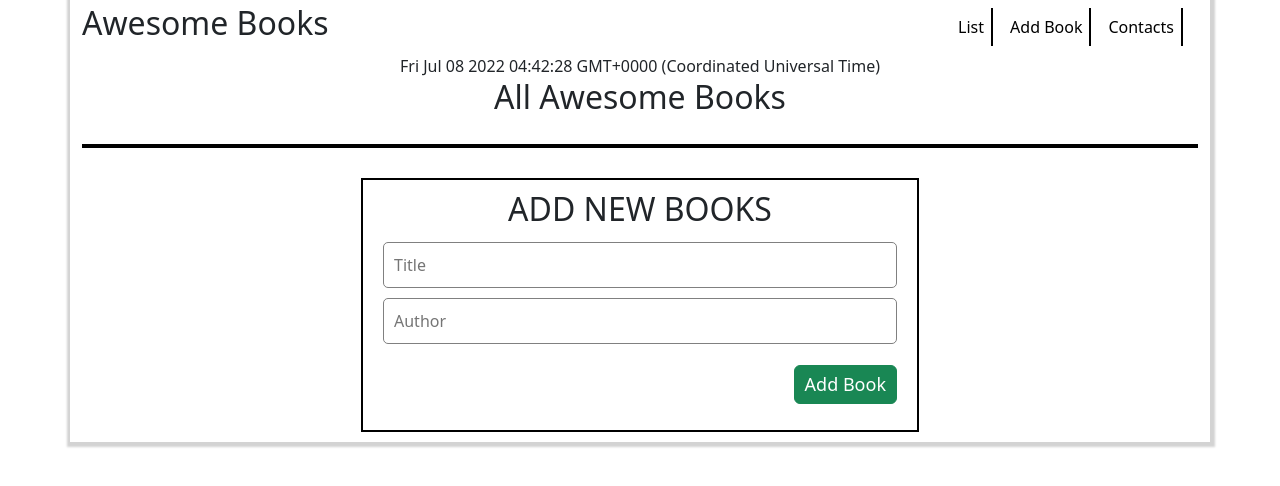
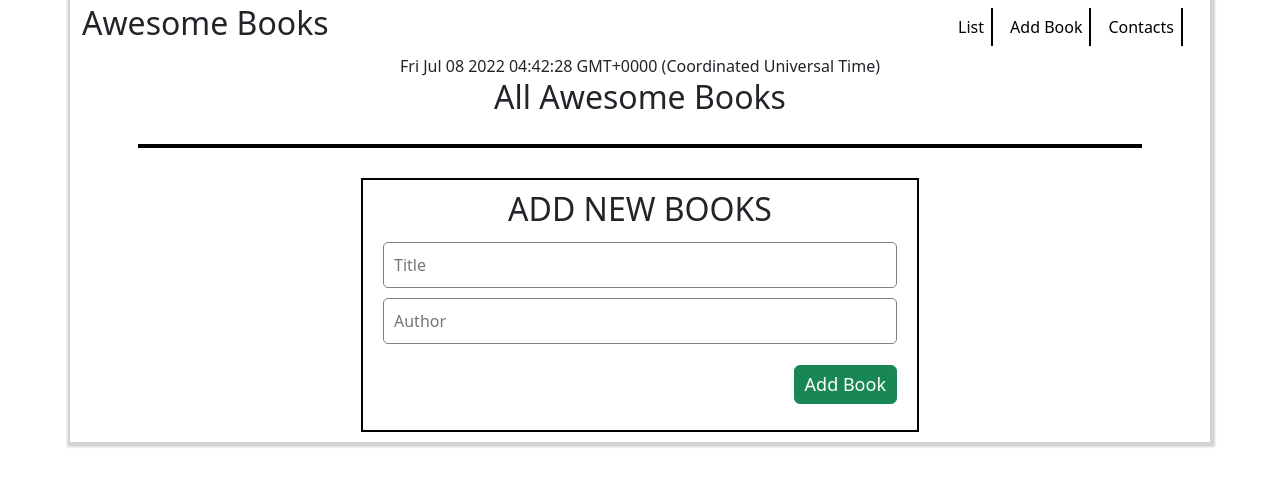
Before and after one commit to r-ahmed2022/Awesome-books, a website: page index.html in a window 1280 px wide. Drawn offline with nearby package versions, Linux system fonts and the light colour scheme.

Commit message:
changed the style

```diff
--- a/css/style.css
+++ b/css/style.css
@@ -19,6 +19,7 @@ body {
   display: flex;
   justify-content: stretch;
   align-items: center;
+
 }
 
 .navbar {
@@ -56,15 +57,17 @@ body {
   display: flex;
   flex-direction: column;
   align-items: center;
+  justify-content: center;
 }
 
 .list {
-  width: 100%;
+  width: 90%;
   height: auto;
   margin: 20px 0;
   border: 2px solid #000;
   background: #fff;
 }
+
 
 .rows {
   border: 2px solid #ddd;
```
Also changed, not shown: index.html (+1 -1 lines).
